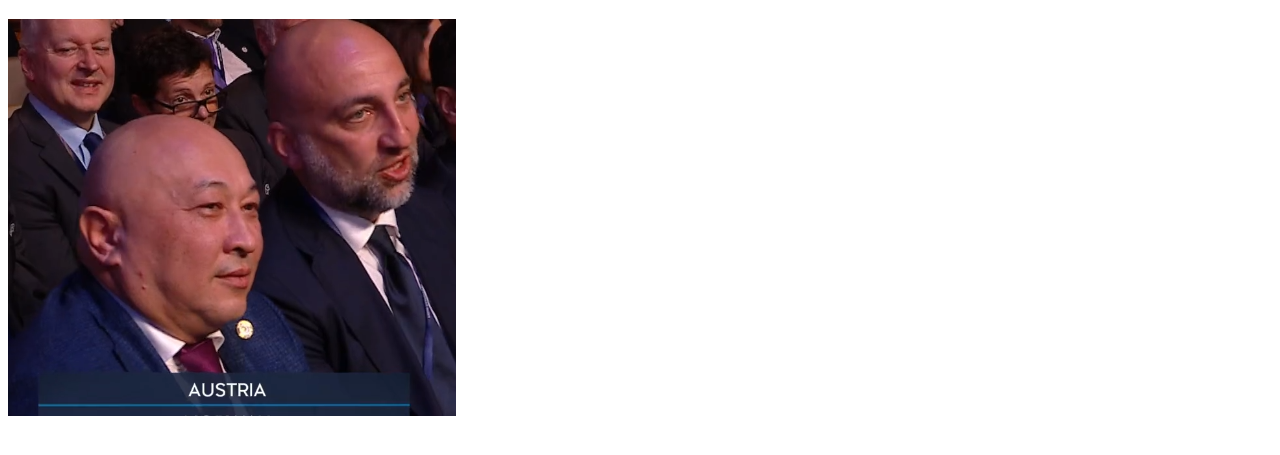
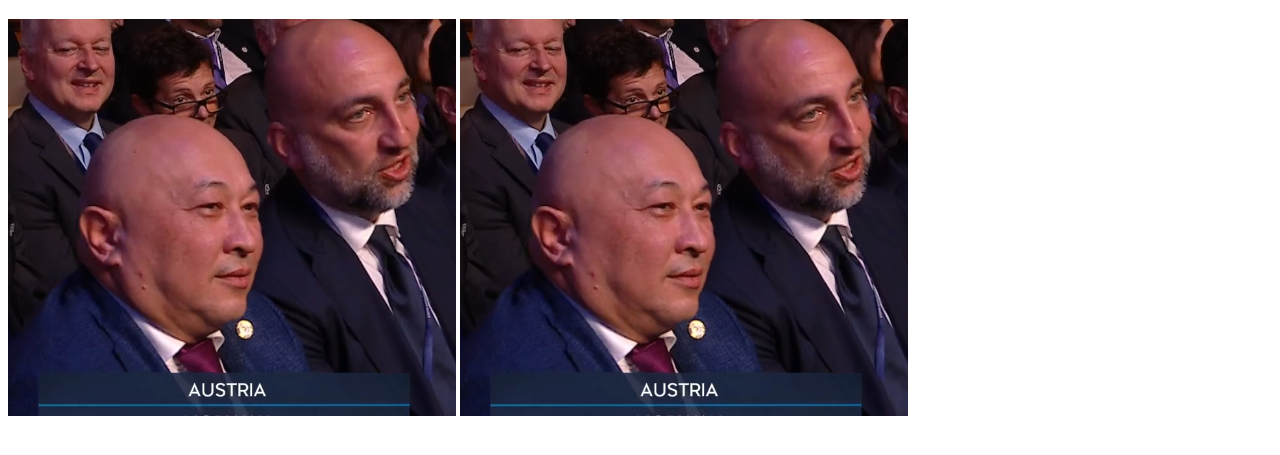
Before and after one commit to Mini-Revolution-Games/test, a plain HTML site: page index.html in a window 1280 px wide. Shown: the part 61-516 px from the top of the page. Drawn offline with Linux system fonts and the light colour scheme.

Commit message:
nowy obrazek

```diff
--- a/index.html
+++ b/index.html
@@ -9,6 +9,6 @@
 <body>
     <h1>TEST 2</h1>
     <img src="hinol.png" alt="hinol">
-
+    <img src="hinol2.png" alt="hinol">
 </body>
 </html>
```
Also changed, not shown: hinol2.png (added).
